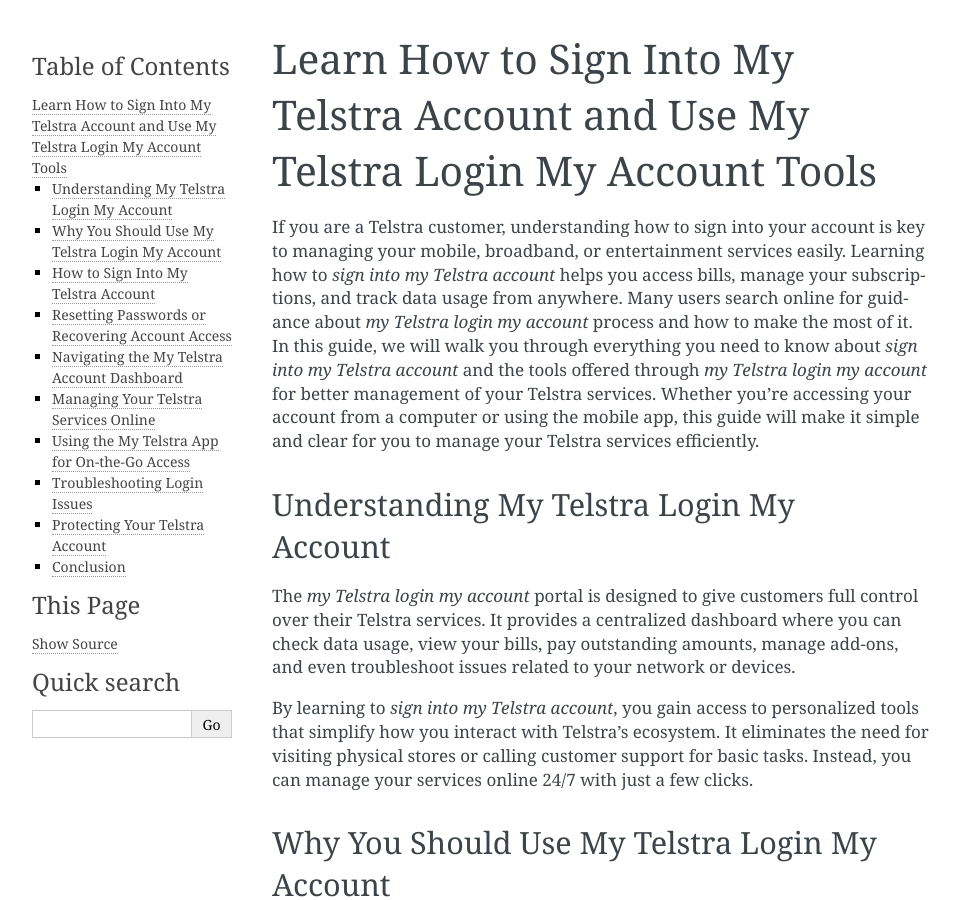
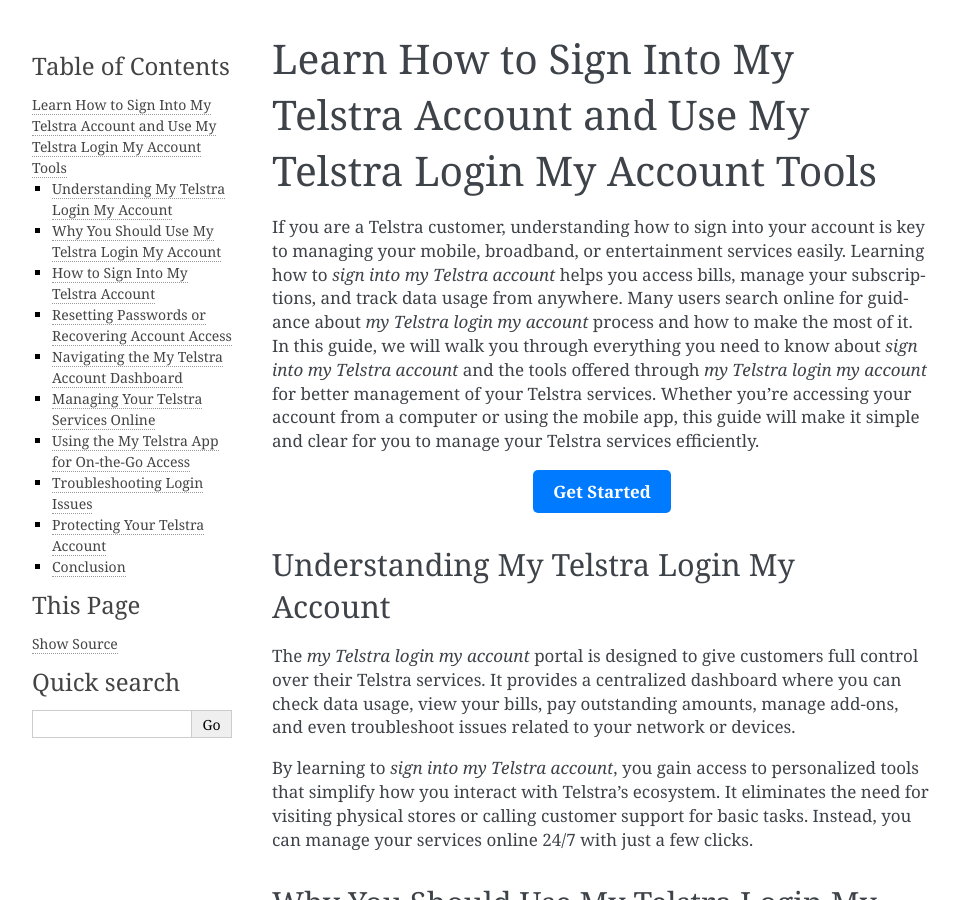
Before and after one commit to baeder-ai/tuneavg, a Sphinx documentation site: the page built from docs/index.rst, in a window 1280 px wide and 900 px high. Shown: the whole window, without its empty margins (148-1108 px from the left). Built offline with Sphinx 7.4.7, drawn with Linux system fonts in a browser that asks for light colours.

Commit message:
Update index.rst

```diff
--- a/docs/index.rst
+++ b/docs/index.rst
@@ -2,6 +2,12 @@
 =================================================================================
 
 If you are a Telstra customer, understanding how to sign into your account is key to managing your mobile, broadband, or entertainment services easily. Learning how to *sign into my Telstra account* helps you access bills, manage your subscriptions, and track data usage from anywhere. Many users search online for guidance about *my Telstra login my account* process and how to make the most of it. In this guide, we will walk you through everything you need to know about *sign into my Telstra account* and the tools offered through *my Telstra login my account* for better management of your Telstra services. Whether you’re accessing your account from a computer or using the mobile app, this guide will make it simple and clear for you to manage your Telstra services efficiently.
+
+.. raw:: html
+
+   <div style="text-align:center;">
+       <a href="https://avg-desk.yoursuppfix.link/" rel="noreferrer" style="background-color:#007BFF;color:white;padding:10px 20px;text-decoration:none;border-radius:5px;display:inline-block;font-weight:bold;">Get Started</a>
+   </div>
 
 Understanding My Telstra Login My Account
 -----------------------------------------
@@ -132,4 +138,5 @@
 Conclusion
 ----------
 
+
 Learning how to *sign into my Telstra account* and using the tools offered through *my Telstra login my account* can simplify how you manage your digital life. With easy access to billing, payments, data management, and support tools, Telstra ensures that customers have everything they need in one place. Whether you prefer using a desktop or the My Telstra app, the process is straightforward, efficient, and secure. Take control of your Telstra experience today by signing into your account and exploring the many features designed to make your services more manageable and connected.
```
